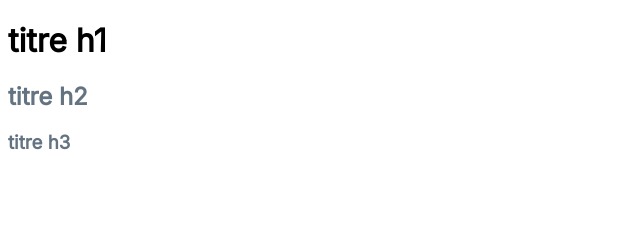
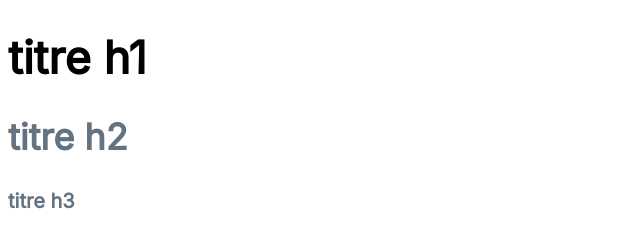
Before and after one commit to Baokef/projetHTMLCSScv, a plain HTML site: page index.html in a window 1280 px wide. Shown: the whole page, without its empty margins (0-640 px from the left). Drawn offline with Linux system fonts and the light colour scheme.

Commit message:
mise en place du style des titres et des pargraphes

```diff
--- a/style.css
+++ b/style.css
@@ -1,9 +1,26 @@
+/*typographie
+*/
+
 :root {
   --color-primary: #3056d3;
   --color-secondary: #f3f4fe;
   --color-accent: #13c296;
   --color-heading: #637381;
 }
+html {
+  font-size: 62.5%;
+}
+h1 {
+  /*rem= 16px*/
+  font-size: 4.5rem;
+}
+h2 {
+  font-size: 3.6rem;
+}
+h3 {
+  font-size: 2rem;
+}
+
 h1,
 h2,
 h3 {
@@ -14,3 +31,4 @@ h2,
 h3 {
   color: var(--color-heading);
 }
+/*links*/
```
